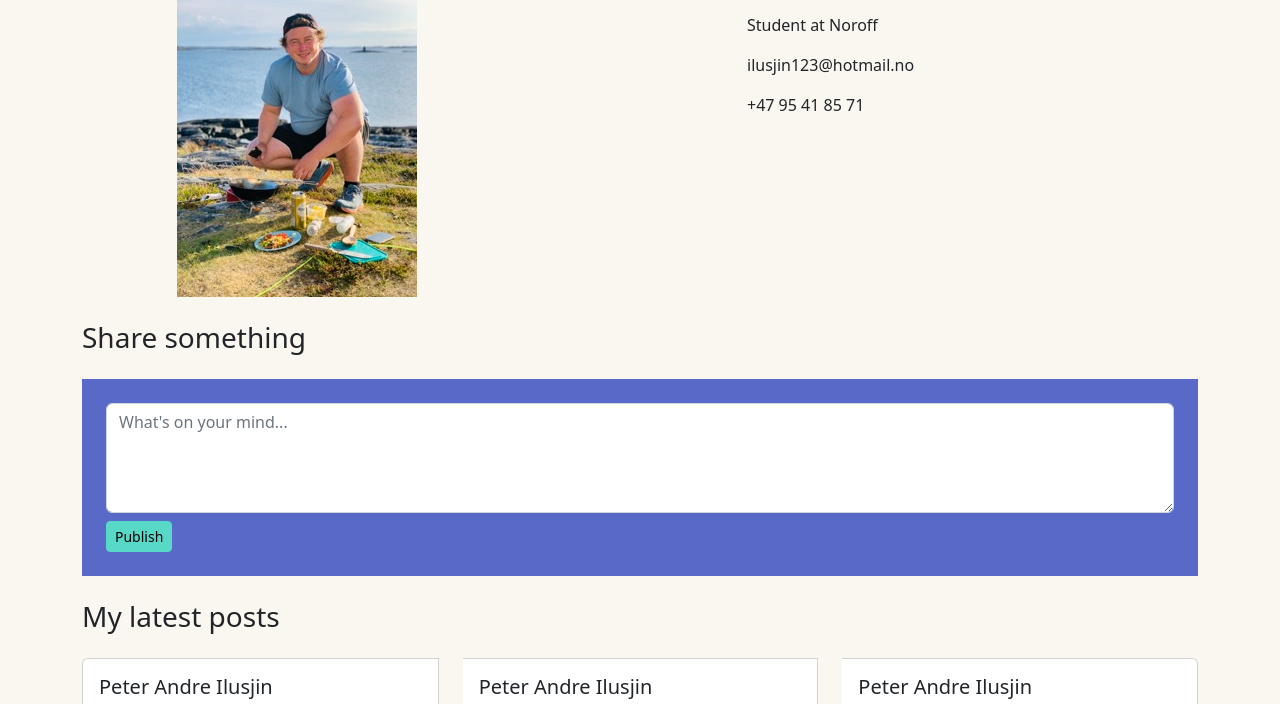
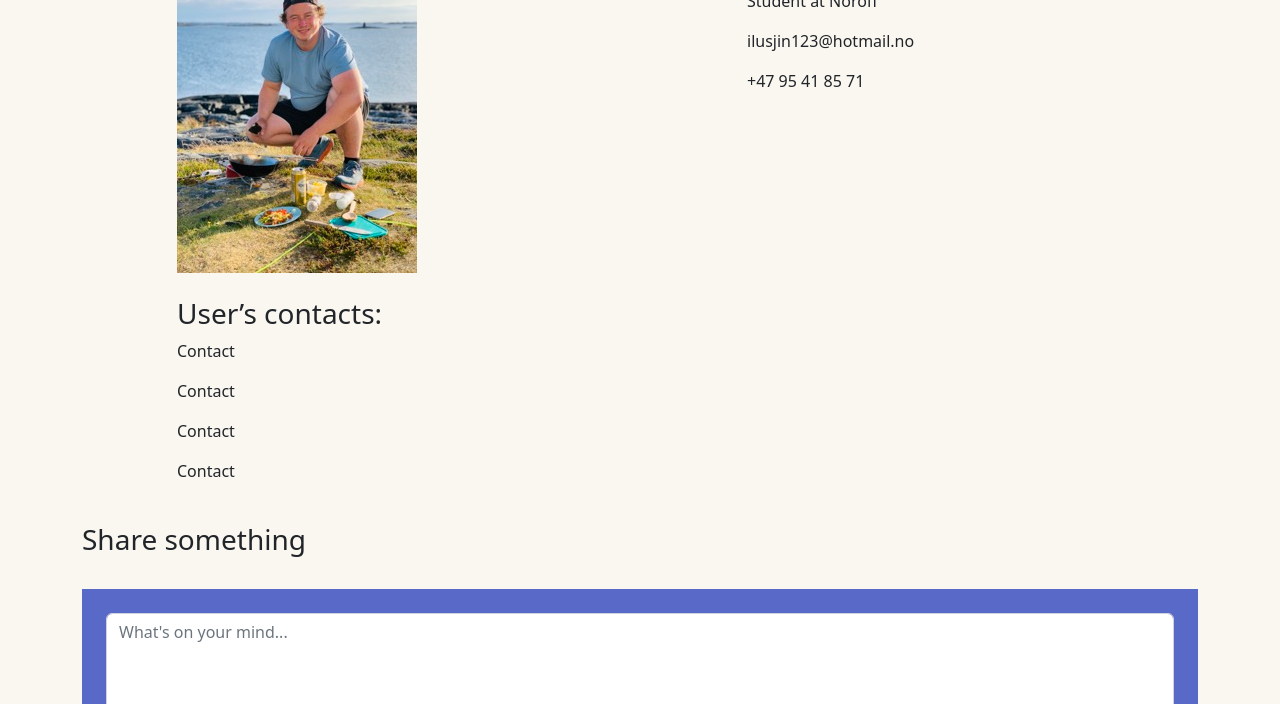
Before and after one commit to Pilusjin/CCS-frameworks, a website: page profile.html in a window 1280 px wide. Shown: the part 205-909 px from the top of the page. Drawn offline with Linux system fonts and the light colour scheme.

Commit message:
Some changes in html files

```diff
--- a/profile.html
+++ b/profile.html
@@ -7,6 +7,10 @@
     <title>Profile</title>
     <link rel="stylesheet" href="/dist/css/styles.css">
 </head>
+
+<body>
+
+  <header>
     <nav class="navbar navbar-expand-lg bg-secondary p-4">
         <div class="container-fluid">
           <a class="navbar-brand" href="home.html">SoME</a>
@@ -32,17 +36,22 @@
           </div>
         </div>
       </nav>
-<body class="bg-light">
+  </header>
+
+  <main class="bg-light">
     <div class="container">
-    <br>
-    <br>
-    <div class="row pt-7 d-flex justify-content-center">
+
+     <div class="row pt-7 mt-4 d-flex justify-content-center">
+
       <div class="col-6">
           <h2>Peter Andre Ilusjin</h2>
           <img src="images/Profile.jpeg" class="images">
       </div>
+
       <div class="bg-light col-4">
+
         <h3>Profile Information</h3>
+
           <div class="d-flex">
             <p>Åros, Norway</p>
           </div>
@@ -56,18 +65,37 @@
             <p>+47 95 41 85 71</p>
           </div>
       </div>
-        <div class="container">
-          <br>
-          <h3>Share something</h3>
+
+      <div class="bg-light col-10 mt-4">
+
+        <h3>User’s contacts:</h3>
+
+          <div class="d-flex">
+            <p>Contact</p>
+          </div>
+          <div class="d-flex">
+            <p>Contact</p>
+          </div>
+          <div class="d-flex">
+            <p>Contact</p>
+          </div>
+          <div class="d-flex">
+            <p>Contact</p>
+          </div>
+      </div>
+
+        <h3 class="mt-4">Share something</h3>
           <div class="mt-4">
               <div class="bg-secondary p-4">
                   <textarea rows="4" class="form-control no-resize" placeholder="What's on your mind..."></textarea required>
                   <a href="home.html" type="submit" class="btn btn-primary btn-sm mt-2">Publish</a>
               </div>
           </div>
-          <br>
-      <h3>My latest posts</h3>
+
+        <h3 class="mt-4">My latest posts</h3>
+
       <div class="card-group mt-4 gap-4">
+
         <div class="card">
           <div class="card-body">
             <h5 class="card-title">Peter Andre Ilusjin</h5>
@@ -89,5 +117,10 @@
             <p class="card-text"><small class="text-muted">Last updated 3 mins ago</small></p>
           </div>
         </div>
+
+      </div>
+  </main>
+
+  <footer></footer>
 </body>
 </html>
```
Also changed, not shown: home.html (+6 -2 lines), login.html (+9 -6 lines), 1 other file. Lines whose indentation alone changed are shown as unchanged.
